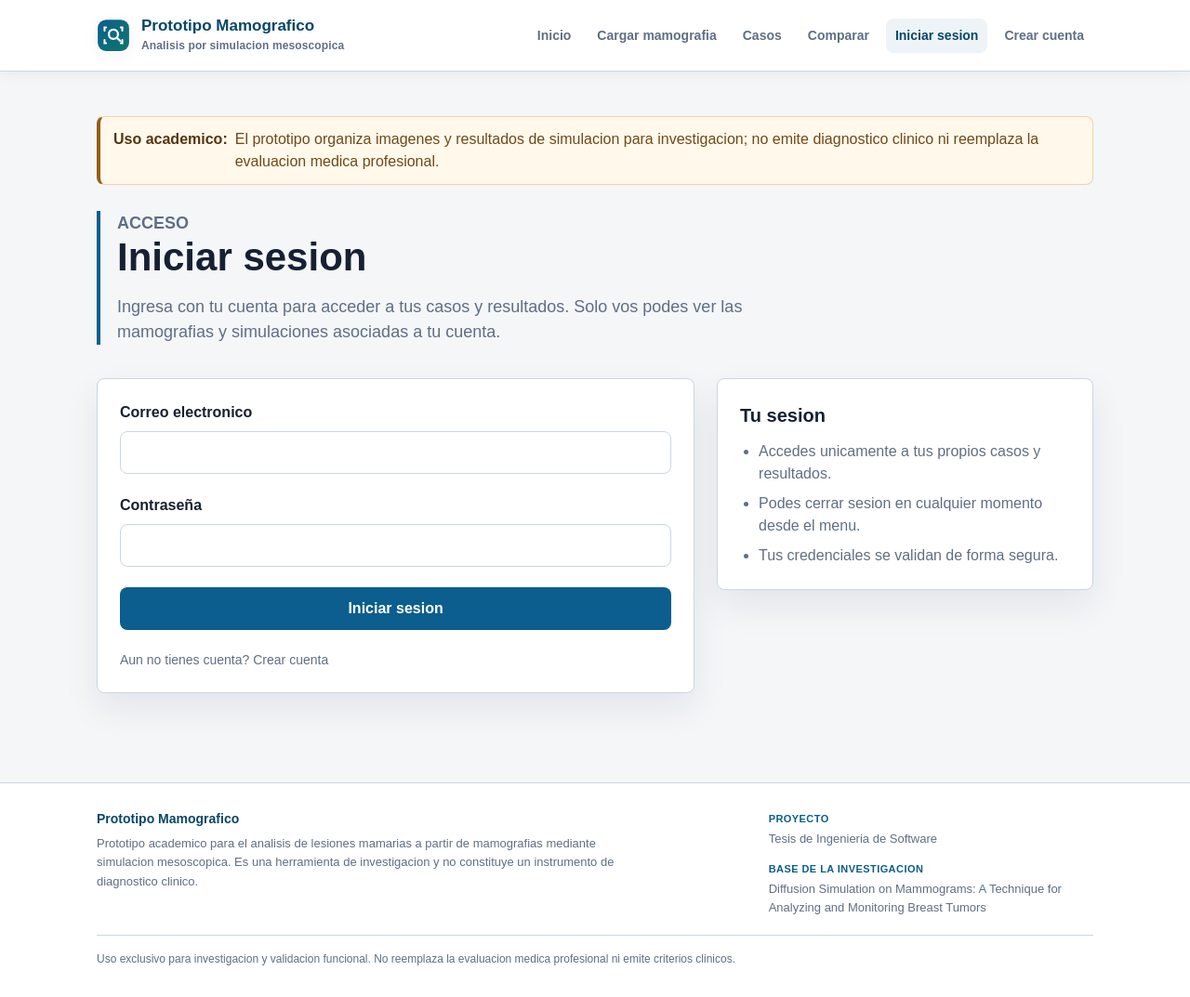
After one commit to MatiasVz/prototipo-mamografia, a Flask app: page /cuenta/login in a window 1280 px wide. The commit adds this page. Shown: the whole page at 93% size. Run offline with Flask 3, Linux system fonts and the light colour scheme.

Commit message:
PRO-69 Implementar inicio y cierre de sesion

```diff
--- a/web/app/routes/auth.py
+++ b/web/app/routes/auth.py
@@ -9,9 +9,17 @@ from flask import (
 from sqlalchemy.exc import SQLAlchemyError
 
 from ..extensions import db
+from ..models import User
+from ..services.auth_service import get_current_user, login_user, logout_user
 from ..services.user_registration_service import register_user
 
 auth_bp = Blueprint("auth", __name__, url_prefix="/cuenta")
+
+
+@auth_bp.app_context_processor
+def inject_current_user():
+    """Expose the authenticated user to every template (e.g. the nav bar)."""
+    return {"current_user": get_current_user()}
 
 
 @auth_bp.route("/registro", methods=["GET", "POST"])
@@ -45,3 +53,30 @@ def register():
         )
 
     return render_template("auth/register.html", form={}, errors={})
+
+
+@auth_bp.route("/login", methods=["GET", "POST"])
+def login():
+    if request.method == "POST":
+        email = request.form.get("email", "")
+        password = request.form.get("password", "")
+
+        user = User.query.filter_by(email=User.normalize_email(email)).first()
+
+        if user is None or not user.check_password(password):
+            # Mensaje generico a proposito: no revela si el correo existe o no.
+            flash("Correo o contraseña incorrectos.", "error")
+            return render_template("auth/login.html", form={"email": email})
+
+        login_user(user)
+        flash("Sesion iniciada correctamente.", "success")
+        return redirect(url_for("upload.case_list"))
+
+    return render_template("auth/login.html", form={})
+
+
+@auth_bp.post("/logout")
+def logout():
+    logout_user()
+    flash("Cerraste sesion correctamente.", "success")
+    return redirect(url_for("main.index"))
--- /dev/null
+++ b/web/app/services/auth_service.py
@@ -0,0 +1,33 @@
+from flask import session
+
+from ..extensions import db
+from ..models import User
+
+SESSION_USER_KEY = "user_id"
+
+
+def login_user(user):
+    """Start a session for the given user using Flask's signed session cookie."""
+    session[SESSION_USER_KEY] = user.id
+    session.permanent = False
+
+
+def logout_user():
+    """Clear the authenticated user from the session."""
+    session.pop(SESSION_USER_KEY, None)
+
+
+def get_current_user():
+    """Return the authenticated User, or None if there is no valid session."""
+    user_id = session.get(SESSION_USER_KEY)
+
+    if user_id is None:
+        return None
+
+    user = db.session.get(User, user_id)
+
+    if user is None:
+        # La cuenta ya no existe (p. ej. fue eliminada): limpiamos la sesion.
+        session.pop(SESSION_USER_KEY, None)
+
+    return user
--- /dev/null
+++ b/web/app/templates/auth/login.html
@@ -0,0 +1,62 @@
+{% extends "base.html" %}
+
+{% block title %}Iniciar sesion | {{ config.APP_NAME }}{% endblock %}
+
+{% block content %}
+  <section class="page-heading" aria-labelledby="login-title">
+    <p class="eyebrow">Acceso</p>
+    <h1 id="login-title">Iniciar sesion</h1>
+    <p>
+      Ingresa con tu cuenta para acceder a tus casos y resultados. Solo vos podes
+      ver las mamografias y simulaciones asociadas a tu cuenta.
+    </p>
+  </section>
+
+  <section class="auth-layout" aria-label="Formulario de inicio de sesion">
+    <form
+      class="auth-form"
+      action="{{ url_for('auth.login') }}"
+      method="post"
+      novalidate
+    >
+      <div class="form-field">
+        <label for="email">Correo electronico</label>
+        <input
+          id="email"
+          name="email"
+          type="email"
+          autocomplete="email"
+          value="{{ form.email or '' }}"
+          required
+        >
+      </div>
+
+      <div class="form-field">
+        <label for="password">Contraseña</label>
+        <input
+          id="password"
+          name="password"
+          type="password"
+          autocomplete="current-password"
+          required
+        >
+      </div>
+
+      <button class="button button--primary" type="submit">Iniciar sesion</button>
+
+      <p class="field-help">
+        Aun no tienes cuenta?
+        <a href="{{ url_for('auth.register') }}">Crear cuenta</a>
+      </p>
+    </form>
+
+    <aside class="auth-aside" aria-labelledby="login-aside-title">
+      <h2 id="login-aside-title">Tu sesion</h2>
+      <ul class="next-list">
+        <li>Accedes unicamente a tus propios casos y resultados.</li>
+        <li>Podes cerrar sesion en cualquier momento desde el menu.</li>
+        <li>Tus credenciales se validan de forma segura.</li>
+      </ul>
+    </aside>
+  </section>
+{% endblock %}
--- a/web/app/templates/base.html
+++ b/web/app/templates/base.html
@@ -56,10 +56,23 @@
             href="{{ url_for('upload.compare_cases') }}"
             {% if request.endpoint == 'upload.compare_cases' %}aria-current="page"{% endif %}
           >Comparar</a>
-          <a
-            href="{{ url_for('auth.register') }}"
-            {% if request.endpoint == 'auth.register' %}aria-current="page"{% endif %}
-          >Crear cuenta</a>
+          {% if current_user %}
+            <span class="app-nav__user" aria-label="Sesion iniciada">
+              {{ current_user.name or current_user.email }}
+            </span>
+            <form action="{{ url_for('auth.logout') }}" method="post" class="app-nav__logout">
+              <button type="submit" class="app-nav__signout">Cerrar sesion</button>
+            </form>
+          {% else %}
+            <a
+              href="{{ url_for('auth.login') }}"
+              {% if request.endpoint == 'auth.login' %}aria-current="page"{% endif %}
+            >Iniciar sesion</a>
+            <a
+              href="{{ url_for('auth.register') }}"
+              {% if request.endpoint == 'auth.register' %}aria-current="page"{% endif %}
+            >Crear cuenta</a>
+          {% endif %}
         </nav>
       </div>
     </header>
```
Also changed, not shown: web/app/static/css/main.css (+31 -0 lines).
